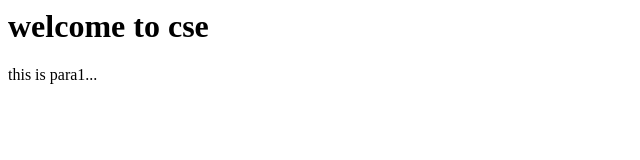
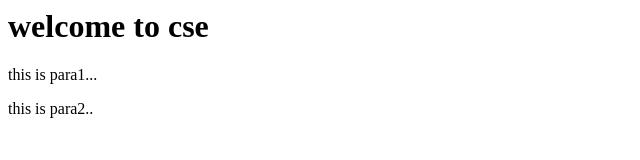
Before and after one commit to SatyaGayathri/cse, a plain HTML site: page index.html in a window 1280 px wide. Shown: the whole page, without its empty margins (0-640 px from the left). Drawn offline with Linux system fonts and the light colour scheme.

Commit message:
Update index.html

```diff
--- a/index.html
+++ b/index.html
@@ -2,5 +2,6 @@
   <body>
   <h1>welcome to cse</h1>
     <p>this is para1...</p>
+    <p2>this is para2..</p2>
   </body>
 </html>
```
